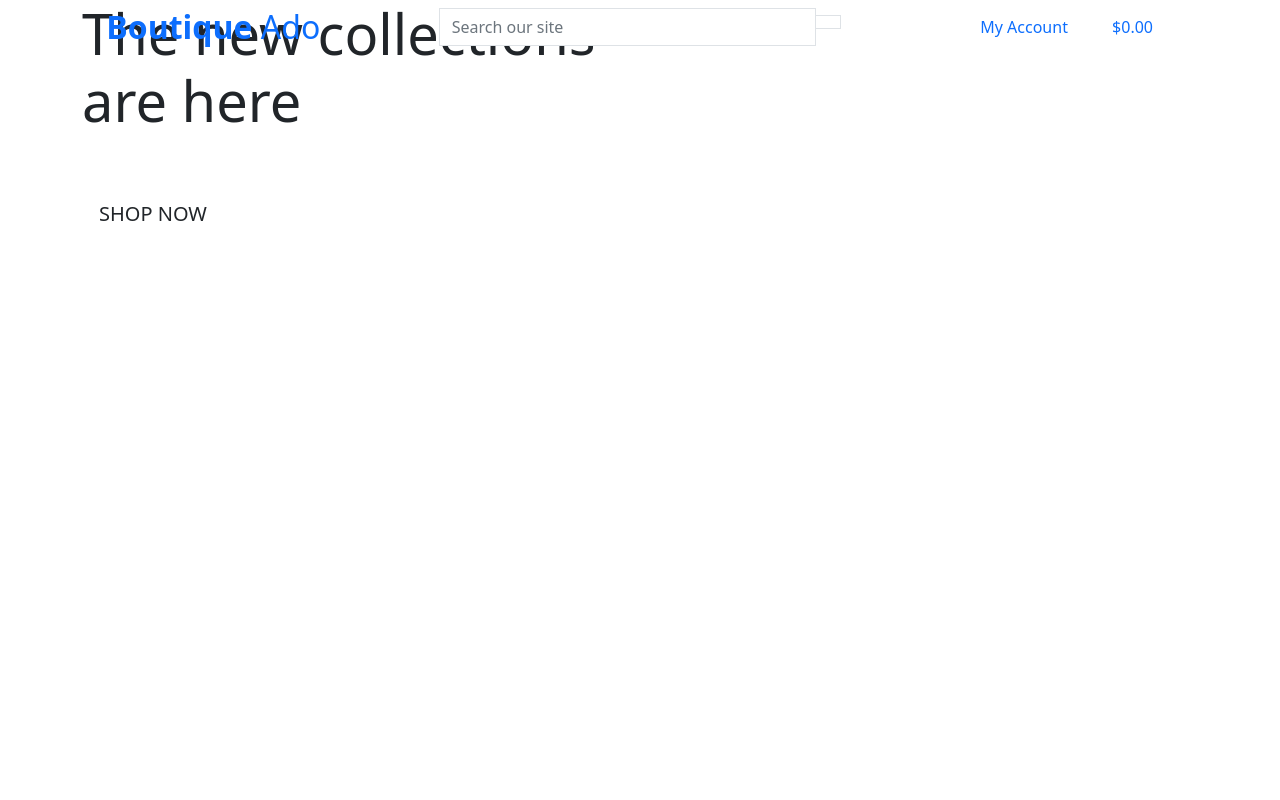
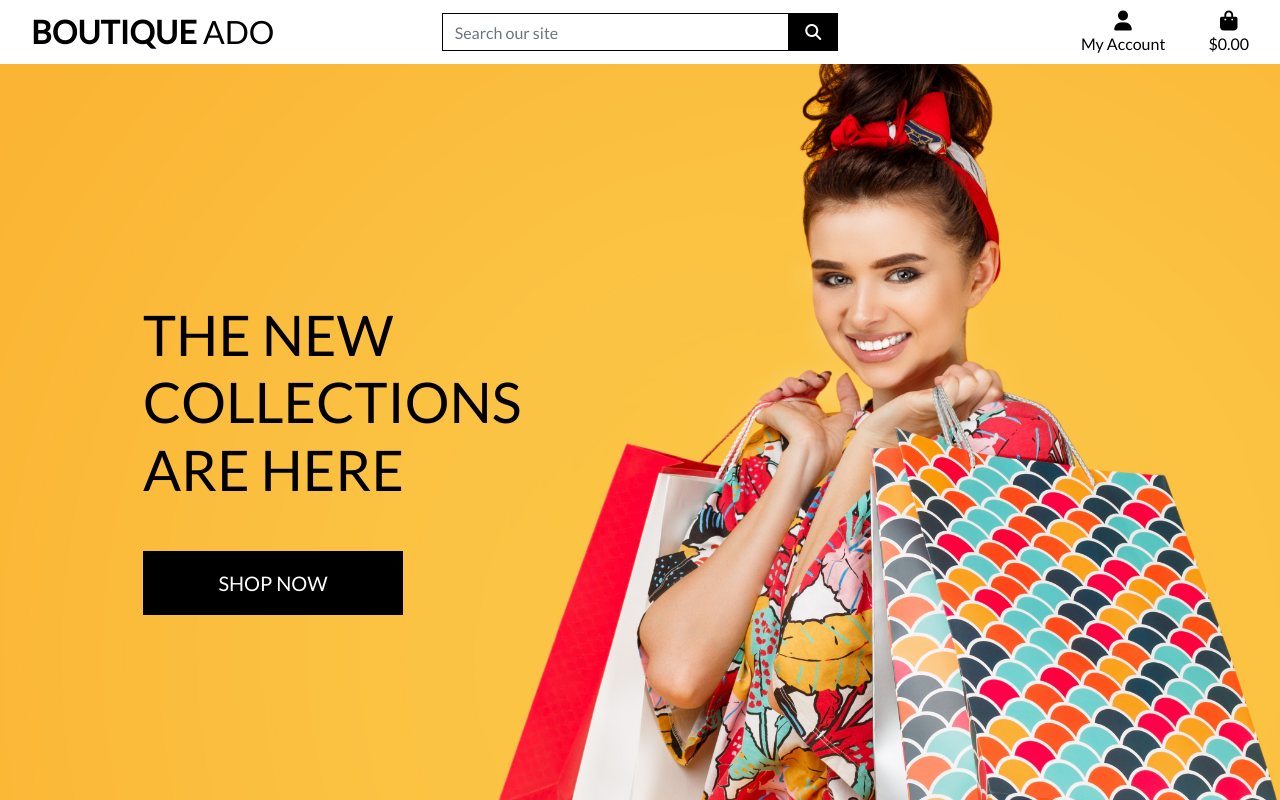
Before and after one commit to daithioc95/boutique_ado_v1, a Django app: page / in a window 1280 px wide. Run offline with Django 3.2, Linux system fonts and the light colour scheme; some libraries are stand-ins or nearby versions.

Commit message:
make base.css file

```diff
--- /dev/null
+++ b/static/css/base.css
@@ -0,0 +1,81 @@
+html{
+    height: 100%;
+}
+
+body{
+    background: url('/media/homepage_background_cropped.jpg') no-repeat center fixed;
+    background-size: cover;
+    height: calc(100vh - 164px);
+    color: #555;
+    font-family: 'Lato';
+}
+
+/* from Bulma */
+.icon {
+    align-items: center;
+    display: inline-flex;
+    justify-content: center;
+    height: 1.5rem;
+    width: 1.5rem;
+}
+
+.logo-font {
+    text-transform: uppercase;
+}
+
+.main-logo-link {
+    width: fit-content;
+}
+
+.shop-now-button {
+    background: black;
+    color: white;
+    min-width: 260px;
+}
+
+.btn-black {
+    background: black;
+    color: white;
+}
+
+.shop-now-button:hover,
+.shop-now-button:active,
+.shop-now-button:focus,
+.btn-black:hover,
+.btn-black:active,
+.btn-black:focus {
+    background: #222;
+    color: white;
+}
+
+.text-black {
+    color: #000 !important;
+}
+
+.border-black {
+    border: 1px solid black !important;
+}
+
+/* -------------------------------- Media Queries */
+
+/* Slightly larger container on xl screens */
+@media (min-width: 1200px) {
+  .container {
+    max-width: 80%;
+  }
+}
+
+/* fixed top navbar only on medium and up */
+@media (min-width: 992px) {
+    .fixed-top-desktop-only {
+        position: fixed;
+        top: 0;
+        right: 0;
+        left: 0;
+        z-index: 1030;
+    }
+
+    .header-container {
+        padding-top: 164px;
+    }
+}
--- a/templates/base.html
+++ b/templates/base.html
@@ -14,23 +14,20 @@
     {% endblock %}
 
     {% block corecss %}
-    <link href="https://cdn.jsdelivr.net/npm/bootstrap@5.0.1/dist/css/bootstrap.min.css" rel="stylesheet"
-        integrity="sha384-+0n0xVW2eSR5OomGNYDnhzAbDsOXxcvSN1TPprVMTNDbiYZCxYbOOl7+AMvyTG2x" crossorigin="anonymous">
+    <link rel="stylesheet" href="https://stackpath.bootstrapcdn.com/bootstrap/4.4.1/css/bootstrap.min.css" integrity="sha384-Vkoo8x4CGsO3+Hhxv8T/Q5PaXtkKtu6ug5TOeNV6gBiFeWPGFN9MuhOf23Q9Ifjh" crossorigin="anonymous">
+        <link rel="stylesheet" href="https://fonts.googleapis.com/css?family=Lato&display=swap">
+        <!-- <link rel="stylesheet" href="{% static 'css/base.css' %}"> -->
+        <link rel="stylesheet" href="static/css/base.css">
     {% endblock %}
 
     {% block extra_css %}
     {% endblock %}
 
     {% block corejs %}
-    <script src="https://cdn.jsdelivr.net/npm/bootstrap@5.0.1/dist/js/bootstrap.bundle.min.js"
-        integrity="sha384-gtEjrD/SeCtmISkJkNUaaKMoLD0//ElJ19smozuHV6z3Iehds+3Ulb9Bn9Plx0x4" crossorigin="anonymous">
-    </script>
-    <script src="https://cdn.jsdelivr.net/npm/@popperjs/core@2.9.2/dist/umd/popper.min.js"
-        integrity="sha384-IQsoLXl5PILFhosVNubq5LC7Qb9DXgDA9i+tQ8Zj3iwWAwPtgFTxbJ8NT4GN1R8p" crossorigin="anonymous">
-    </script>
-    <script src="https://cdn.jsdelivr.net/npm/bootstrap@5.0.1/dist/js/bootstrap.min.js"
-        integrity="sha384-Atwg2Pkwv9vp0ygtn1JAojH0nYbwNJLPhwyoVbhoPwBhjQPR5VtM2+xf0Uwh9KtT" crossorigin="anonymous">
-    </script>
+    <script src="https://kit.fontawesome.com/e9c73d7092.js" crossorigin="anonymous"></script>
+        <script src="https://code.jquery.com/jquery-3.4.1.slim.min.js" integrity="sha384-J6qa4849blE2+poT4WnyKhv5vZF5SrPo0iEjwBvKU7imGFAV0wwj1yYfoRSJoZ+n" crossorigin="anonymous"></script>
+        <script src="https://cdn.jsdelivr.net/npm/popper.js@1.16.0/dist/umd/popper.min.js" integrity="sha384-Q6E9RHvbIyZFJoft+2mJbHaEWldlvI9IOYy5n3zV9zzTtmI3UksdQRVvoxMfooAo" crossorigin="anonymous"></script>
+        <script src="https://stackpath.bootstrapcdn.com/bootstrap/4.4.1/js/bootstrap.min.js" integrity="sha384-wfSDF2E50Y2D1uUdj0O3uMBJnjuUD4Ih7YwaYd1iqfktj0Uod8GCExl3Og8ifwB6" crossorigin="anonymous"></script>
     {% endblock %}
 
     {% block extra_js %}
@@ -41,7 +38,7 @@
 
 <body>
     <header class="container-fluid fixed-top">
-        <div class="row">
+        <div id="topnav" class="row bg-white pt-lg-flex">
             <div class="col-12 col-lg-4 my-auto py-1 py-lg-0 text-center text-lg-left">
                 <a href="{% url 'home' %}" class="nav-link main-logo-link">
                     <h2 class="logo-font text-black my-0"><strong>Boutique</strong> Ado</h2>
@@ -98,7 +95,6 @@
                         </a>
                     </li>
                 </ul>
-            </div>
         </div>
     </header>
 
```
Also changed, not shown: media/homepage_background_cropped.jpg (added).
